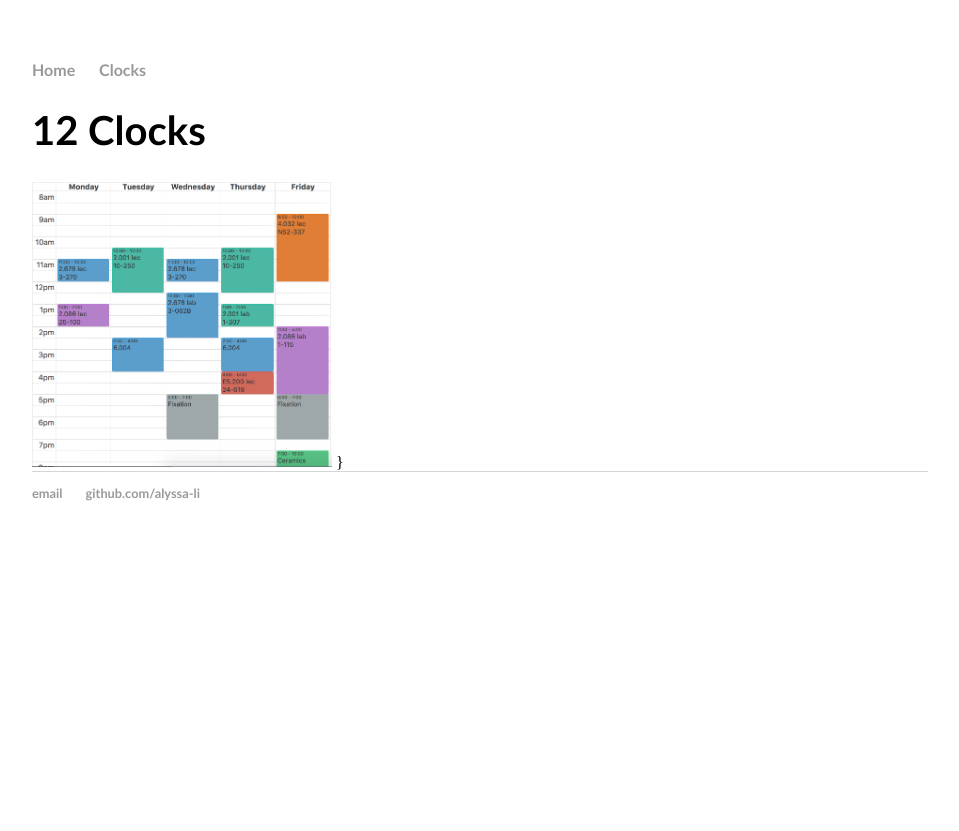
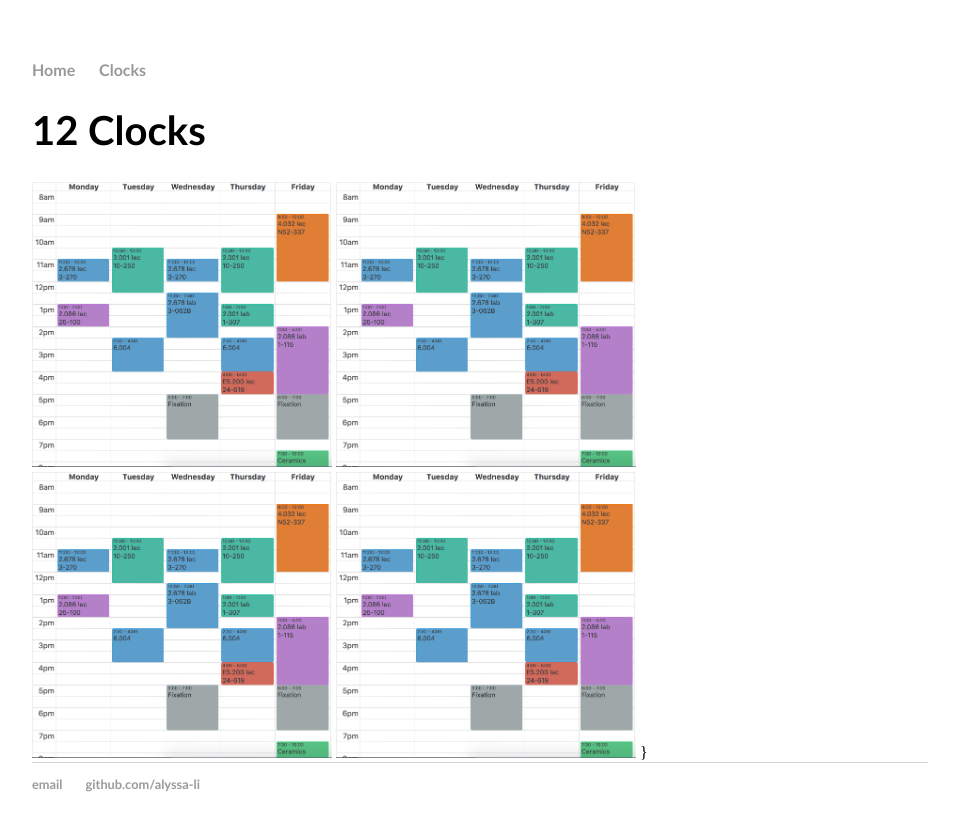
Before and after one commit to alyssa-li/4.032, a Jekyll site: the page built from clocks.html, in a window 1280 px wide. Shown: the top 831 px of the page, without its empty margins (160-1119 px from the left). Built offline with Jekyll 4.4.1, drawn with Linux system fonts in a browser that asks for light colours.

Commit message:
Update clocks.html

```diff
--- a/clocks.html
+++ b/clocks.html
@@ -5,6 +5,9 @@ title: Clocks
 <div class="blurb">
 	<h1>12 Clocks</h1>
 	<img src='schedule.png' width="300px" margin: 15px 15px 15px 15px;> </img>
+	<img src='schedule.png' width="300px" margin: 15px 15px 15px 15px;> </img>
+	<img src='schedule.png' width="300px" margin: 15px 15px 15px 15px;> </img>
+	<img src='schedule.png' width="300px" margin: 15px 15px 15px 15px;> </img>
 
 }
 </div><!-- /.blurb -->
```
